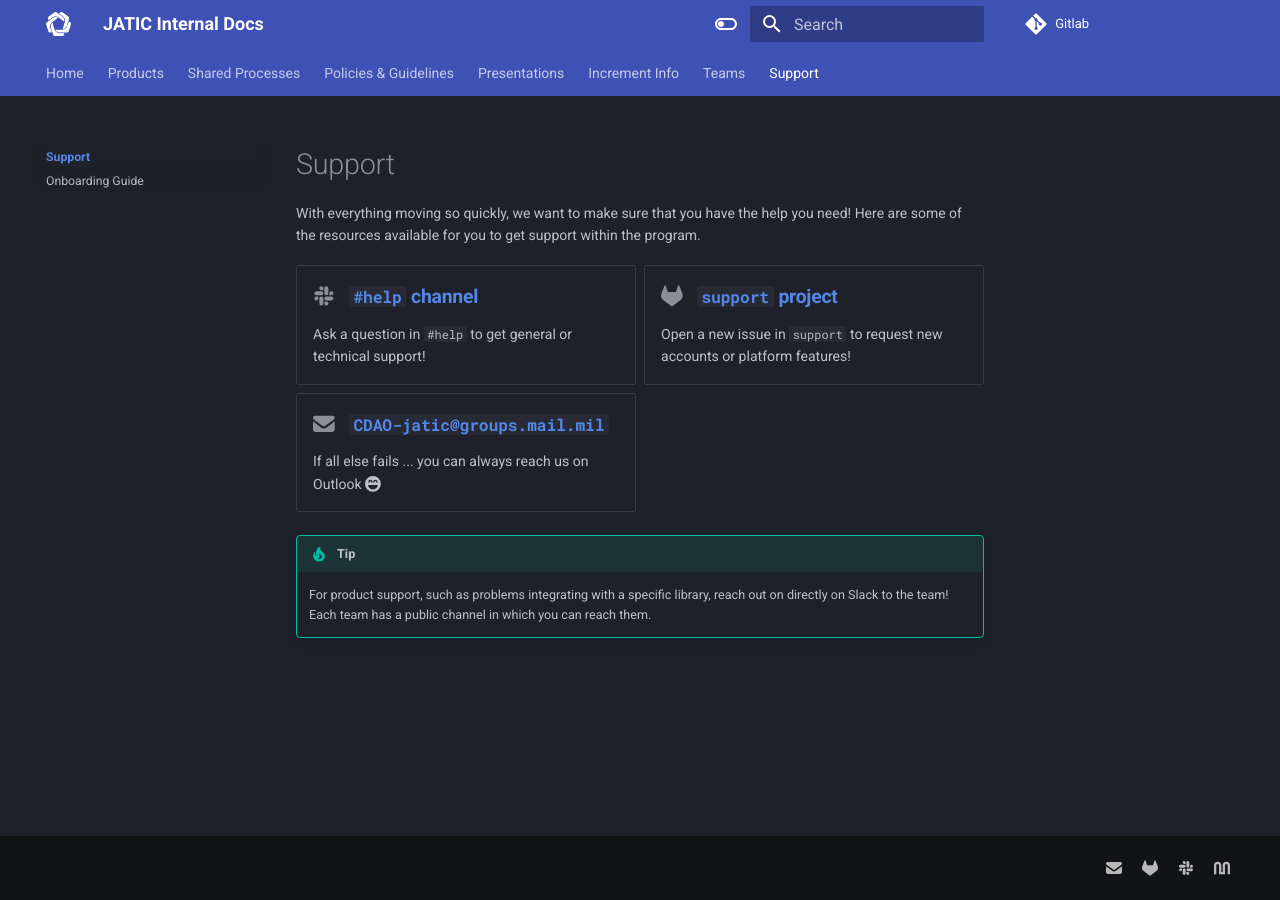
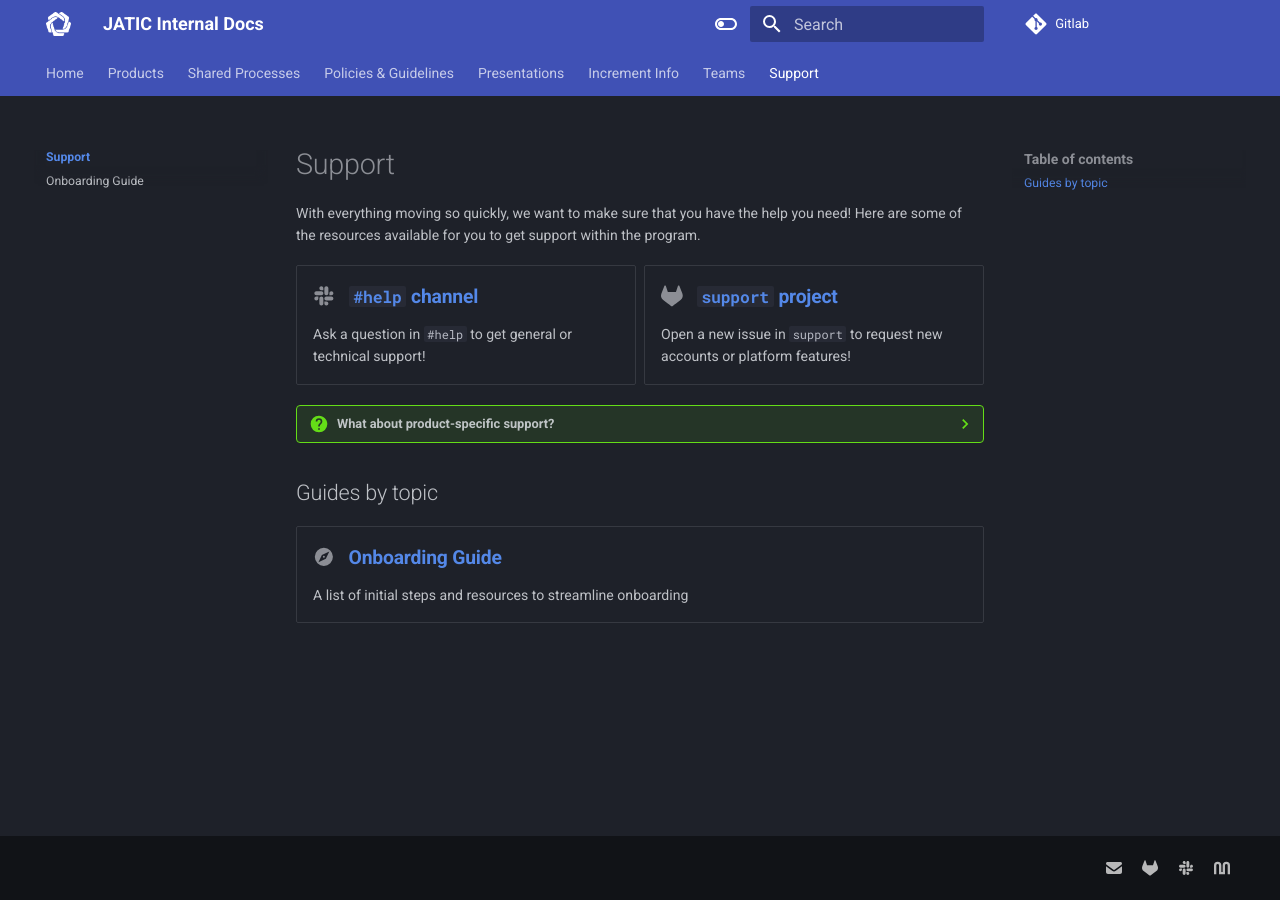
Before and after one commit to zheng0xd/JATIC-internal-docs, an MkDocs documentation site: the page built from docs/support/index.md, in a window 1280 px wide. Built offline with MkDocs 1.6.1 and Material for MkDocs 9.7.7, drawn with Linux system fonts in a browser that asks for light colours.

Commit message:
add onboarding

```diff
--- a/docs/support/index.md
+++ b/docs/support/index.md
@@ -12,12 +12,18 @@ With everything moving so quickly, we want to make sure that you have the help y
 
     Open a new issue in `support` to request new accounts or platform features!
 
--   ###### :fontawesome-solid-envelope: &nbsp; [`CDAO-jatic@groups.mail.mil`](mailto:<CDAO-jatic@groups.mail.mil>)
+</div>
 
-    If all else fails ... you can always reach us on Outlook :fontawesome-solid-face-laugh-beam:
+??? question "What about product-specific support?"
+
+    For product support, such as problems integrating with a specific library, reach out on directly on Slack to the team! Each team has a public channel where you can reach them.
+
+## Guides by topic
+
+<div class="grid cards" markdown>
+
+-   ###### :material-compass: &nbsp; [Onboarding Guide](onboarding.md)
+
+    A list of initial steps and resources to streamline onboarding
 
 </div>
-
-!!! tip
-
-    For product support, such as problems integrating with a specific library, reach out on directly on Slack to the team! Each team has a public channel in which you can reach them.
```
Also changed, not shown: docs/support/onboarding.md (+17 -3 lines).
